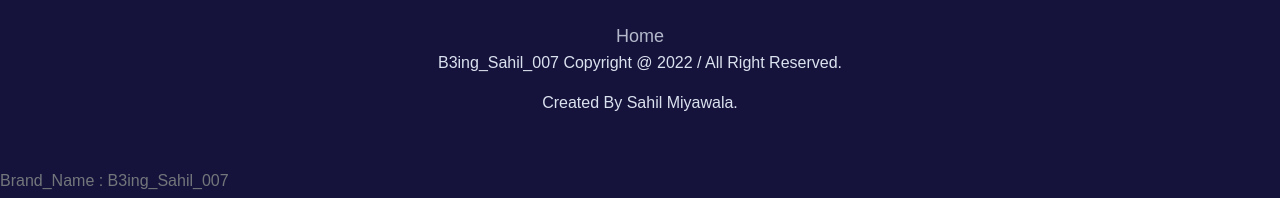
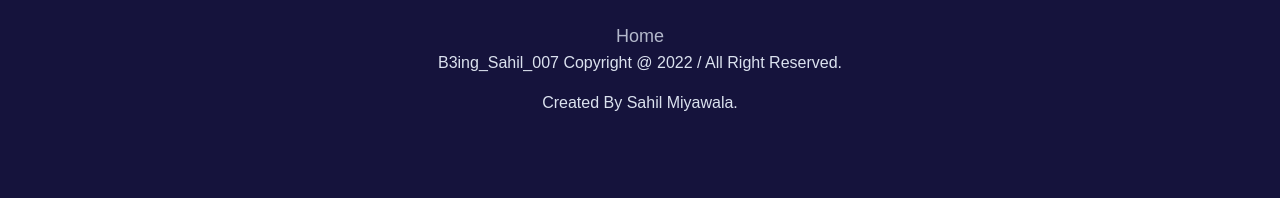
Before and after one commit to B3ingSahil007/MyPortfolio, a plain HTML site: page index.html in a window 1280 px wide. Shown: the part 1643-1841 px from the top of the page. After the commit the page ends 1814 px from the top, so only its background shows below. Drawn offline with nearby package versions, Linux system fonts and the light colour scheme.

Commit message:
Update index.html

```diff
--- a/index.html
+++ b/index.html
@@ -134,7 +134,6 @@
       <p class="copyright text-center">Created By Sahil Miyawala.</p>
     </p>
   </section>
-  <h6>Brand_Name : B3ing_Sahil_007</h6>
 
   <!-- Optional JavaScript; choose one of the two! -->
   <!-- Option 1: Bootstrap Bundle with Popper -->
```
